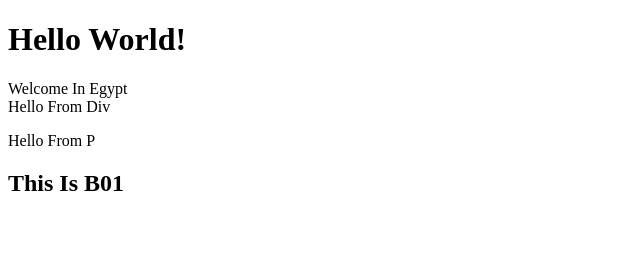
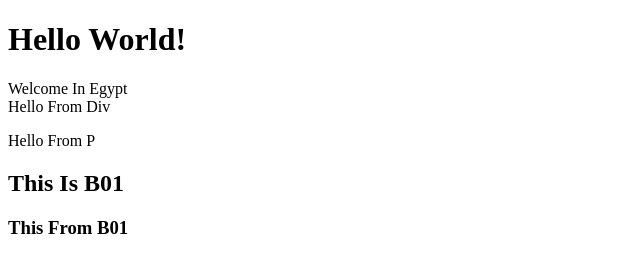
Before and after one commit to moelshenawy/Landing-Page-Project, a plain HTML site: page page.html in a window 1280 px wide. Shown: the whole page, without its empty margins (0-640 px from the left). Drawn offline with Linux system fonts and the light colour scheme.

Commit message:
ADD Line2 B01

```diff
--- a/page.html
+++ b/page.html
@@ -12,5 +12,6 @@
     <div>Hello From Div</div>
     <p>Hello From P</p>
     <h2>This Is B01</h2>
+    <h3>This From B01</h3>
   </body>
 </html>
```
